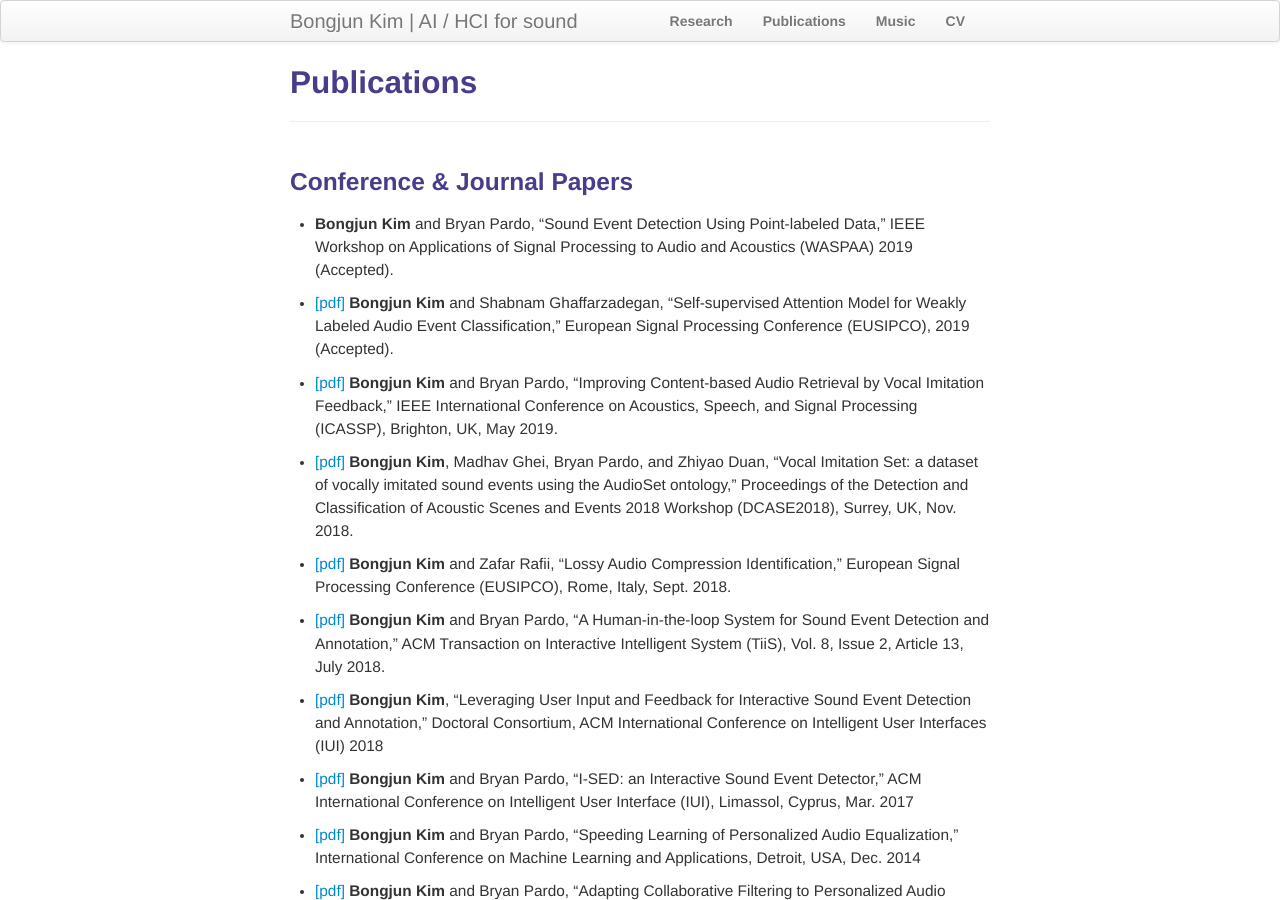
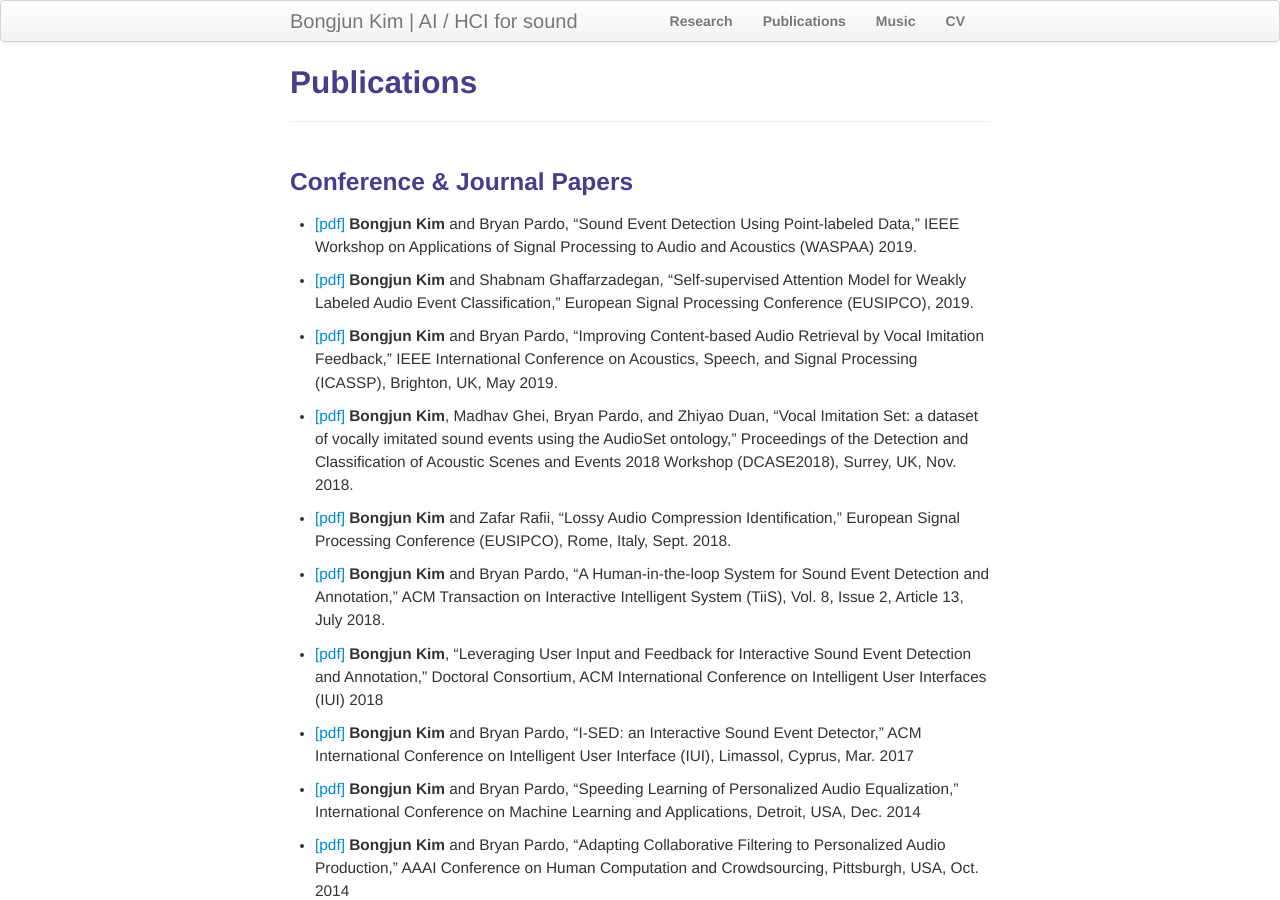
Before and after one commit to bongjun/bongjun.github.io, a Jekyll site: the page built from pages/publications.md, in a window 1280 px wide and 900 px high. Built offline with Jekyll 4.4.1, drawn with Linux system fonts in a browser that asks for light colours.

Commit message:
Update publications.md

```diff
--- a/pages/publications.md
+++ b/pages/publications.md
@@ -6,9 +6,9 @@ description: Bongjun Kim's publications
 
 ### Conference & Journal Papers
 
-* **Bongjun Kim** and Bryan Pardo, "Sound Event Detection Using Point-labeled Data," IEEE Workshop on Applications of Signal Processing to Audio and Acoustics (WASPAA) 2019 (Accepted).
+* [[pdf]]({{ BASE_PATH }}/pages/files/papers/waspaa_2019_kim.pdf) **Bongjun Kim** and Bryan Pardo, "Sound Event Detection Using Point-labeled Data," IEEE Workshop on Applications of Signal Processing to Audio and Acoustics (WASPAA) 2019.
 
-* [[pdf]]({{ BASE_PATH }}/pages/files/papers/eusipco19_BK.pdf) **Bongjun Kim** and Shabnam Ghaffarzadegan, "Self-supervised Attention Model for Weakly Labeled Audio Event Classification," European Signal Processing Conference (EUSIPCO), 2019 (Accepted).
+* [[pdf]]({{ BASE_PATH }}/pages/files/papers/eusipco19_BK.pdf) **Bongjun Kim** and Shabnam Ghaffarzadegan, "Self-supervised Attention Model for Weakly Labeled Audio Event Classification," European Signal Processing Conference (EUSIPCO), 2019.
 
 * [[pdf]]({{ BASE_PATH }}/pages/files/papers/icassp19_Kim.pdf) **Bongjun Kim** and Bryan Pardo, "Improving Content-based Audio Retrieval by Vocal Imitation Feedback," IEEE International Conference on Acoustics, Speech, and Signal Processing (ICASSP), Brighton, UK, May 2019.
 
```
